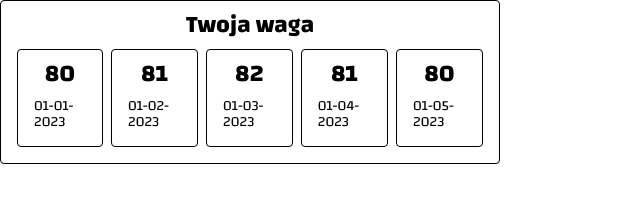
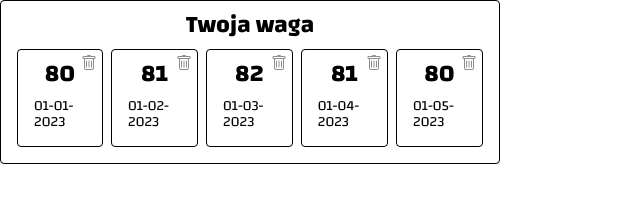
Before and after one commit to Crolur/gym-bro, a Vue app: page / in a window 1280 px wide. Shown: the top 214 px of the page, without its empty margins (0-640 px from the left). Built offline with nearby package versions, Linux system fonts and the light colour scheme.

Commit message:
added remove icon, emits

```diff
--- a/src/App.vue
+++ b/src/App.vue
@@ -2,6 +2,7 @@
 	<user-weights
 	:userWeightData="userData.userWeights"
 	/>
+
 	<!-- <base-card bgColor="#ccc">
 		<base-form title="Tytuł">
 			<template #inputs>
--- a/src/components/UI/BaseCard.vue
+++ b/src/components/UI/BaseCard.vue
@@ -1,20 +1,51 @@
 <template>
-    <div class="card" :style="{backgroundColor: bgColor}">
+	<div
+		class="card"
+		:style="{ backgroundColor: bgColor }">
+		<div
+			class="remove"
+			v-if="removable"
+            @click="removeCard"
+            :id="id"
+            >
+			<svg
+				xmlns="http://www.w3.org/2000/svg"
+				width="16"
+				height="16"
+				fill="currentColor"
+				class="bi bi-trash"
+				viewBox="0 0 16 16">
+				<path d="M5.5 5.5A.5.5 0 0 1 6 6v6a.5.5 0 0 1-1 0V6a.5.5 0 0 1 .5-.5Zm2.5 0a.5.5 0 0 1 .5.5v6a.5.5 0 0 1-1 0V6a.5.5 0 0 1 .5-.5Zm3 .5a.5.5 0 0 0-1 0v6a.5.5 0 0 0 1 0V6Z" />
+				<path
+					d="M14.5 3a1 1 0 0 1-1 1H13v9a2 2 0 0 1-2 2H5a2 2 0 0 1-2-2V4h-.5a1 1 0 0 1-1-1V2a1 1 0 0 1 1-1H6a1 1 0 0 1 1-1h2a1 1 0 0 1 1 1h3.5a1 1 0 0 1 1 1v1ZM4.118 4 4 4.059V13a1 1 0 0 0 1 1h6a1 1 0 0 0 1-1V4.059L11.882 4H4.118ZM2.5 3h11V2h-11v1Z" />
+			</svg>
+		</div>
 		<slot></slot>
 	</div>
 </template>
 
 <script>
 export default {
-    props: ['bgColor']
+	props: ["id", "bgColor", "removable"],
+
+    methods: {
+        removeCard(){
+            console.log(this.id);
+            this.$emit('removeCard', this.id)
+
         }
+    },
+
+    emits: ['removeCard']
+};
 </script>
 
 <style scoped>
 .card {
+	position: relative;
 	border: 1px solid black;
 	border-radius: 4px;
-    max-width:320px;
+	max-width: 320px;
 	display: flex;
 	flex-direction: column;
 	justify-content: center;
@@ -23,9 +54,16 @@
 	padding: 1rem;
 	background-color: white;
 }
+.remove {
+	position: absolute;
+	top: 5px;
+	right: 5px;
+	color: #8e8e8e;
+	cursor: pointer;
+}
 
 @media (min-width: 700px) {
-    .card{
+	.card {
 		max-width: 500px;
 	}
 }
--- a/src/components/userWeights.vue
+++ b/src/components/userWeights.vue
@@ -4,8 +4,11 @@
 
     <base-card-container>
         <base-card
+        removable="true"
         v-for="weight in userWeightData"
         :key="weight"
+        :id="weight.date"
+        @removeCard="console.log()"
         >
         <p class="weight-value">{{ weight.value }}</p>
         <p class="weight-date">{{ weight.date }}</p>
@@ -17,8 +20,6 @@
 <script>
 export default {
     props: ['userWeightData'],
-
-
 }
 </script>
 
```
Lines whose indentation alone changed are shown as unchanged.
